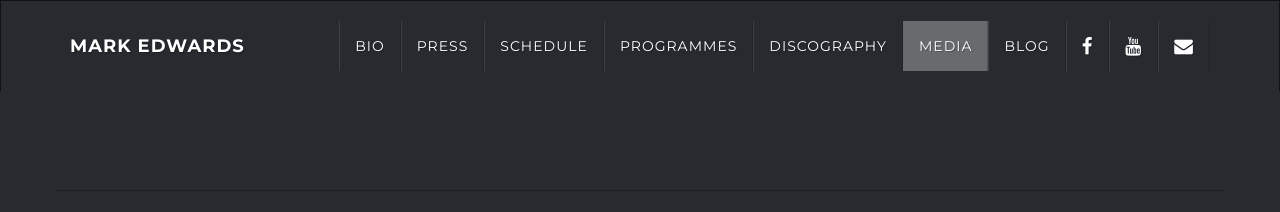
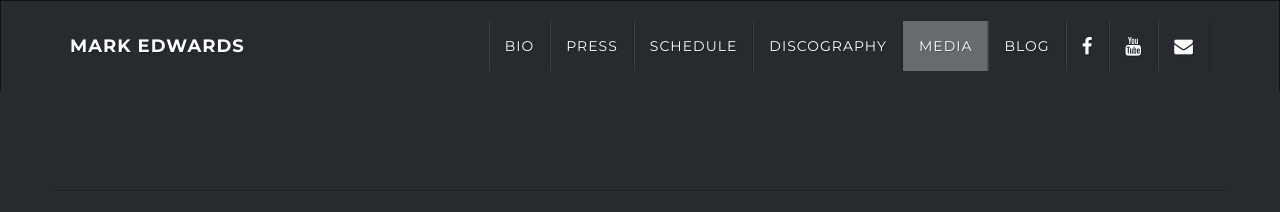
Before and after one commit to medwards3/mark-edwards.ca, a Django app: template templates/media.html in a window 1280 px wide. Shown: the top 212 px of the page. Run offline with Django 3.2, Linux system fonts and the light colour scheme; the template is opened without the code that fills it, so the values that code supplies are empty; some libraries are stand-ins or nearby versions.

Commit message:
remove programmes

```diff
--- a/templates/base.html
+++ b/templates/base.html
@@ -61,9 +61,6 @@
                     <li {% block navSchedule %}{% endblock %}>
                         <a href="/schedule">Schedule</a>
                     </li>
-                    <li {% block navProgrammes %}{% endblock %}>
-                        <a href="/programmes">Programmes</a>
-                    </li>
                     <li {% block navDiscography %}{% endblock %}>
                          <a href="/discography">Discography</a>
                     </li>
--- a/templates/media.html
+++ b/templates/media.html
@@ -7,12 +7,15 @@
 		<hr>
         <div class="col-md-6">
             <h2> Audio </h2>
-
+								Jacques Champion de Chambonnières - Chaconne in F
+								<iframe width="100%" height="166" scrolling="no" frameborder="no" src="https://w.soundcloud.com/player/?url=https%3A//api.soundcloud.com/tracks/170154866&amp;color=ff5500&amp;auto_play=false&amp;hide_related=false&amp;show_comments=true&amp;show_user=true&amp;show_reposts=false"></iframe><br>
+								<br>
+								<br>
                 Girolamo Frescobaldi - Cento Partite sopra Passacagli
                 <iframe width="100%" height="166" scrolling="no" frameborder="no" src="https://w.soundcloud.com/player/?url=https%3A//api.soundcloud.com/tracks/167265992&amp;color=ff5500&amp;auto_play=false&amp;hide_related=false&amp;show_comments=true&amp;show_user=true&amp;show_reposts=false"></iframe>
                 <br>
                 <br>
-                Giuseppe Sammartini - Organ Concerto no. 1 in A
+								Giuseppe Sammartini - Organ Concerto no. 1 in A
                 <iframe width="100%" height="166" scrolling="no" frameborder="no" src="https://w.soundcloud.com/player/?url=https%3A//api.soundcloud.com/tracks/167266145&amp;color=ff5500&amp;auto_play=false&amp;hide_related=false&amp;show_comments=true&amp;show_user=true&amp;show_reposts=false"></iframe><br>
                 With <em>Recordare</em><br>
                 (Vincent Lauzer and Alexa Rayne-Wright, recorders; Camille Paquette-Roy, cello)
```
